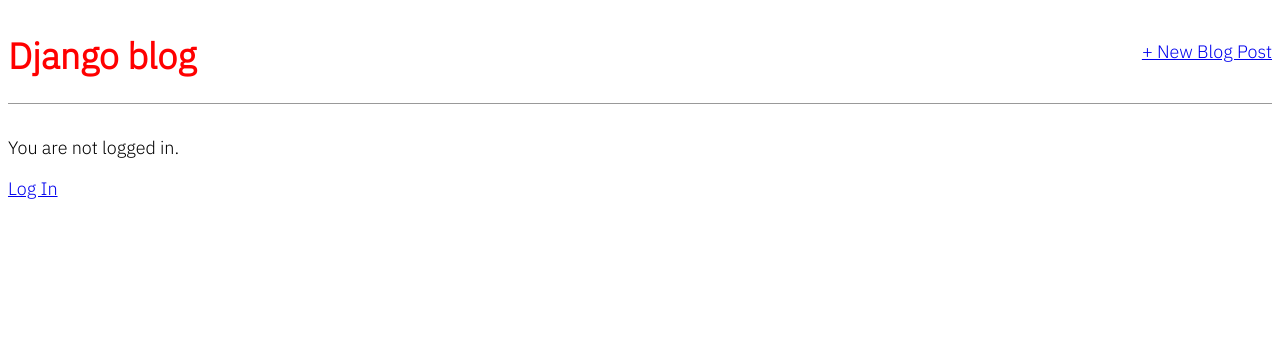
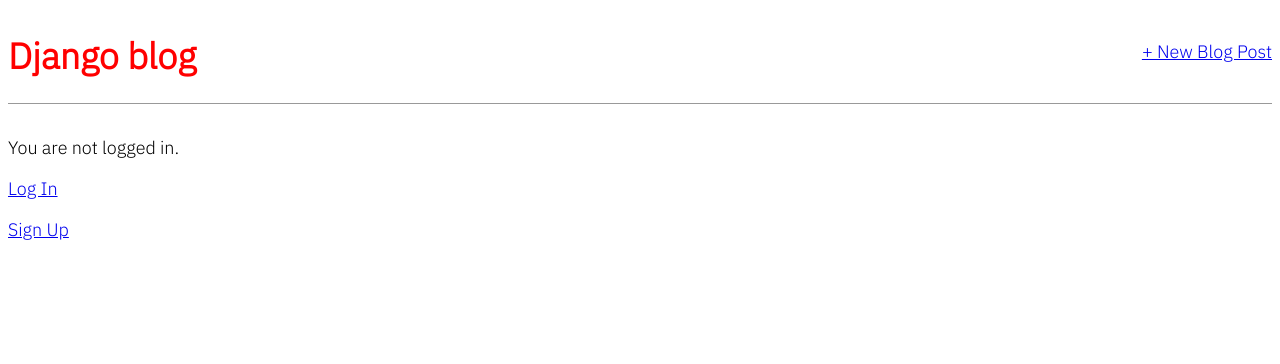
Before and after one commit to CCWebb14/django-blog, a Django app: template templates/home.html in a window 1280 px wide. Shown: the top 364 px of the page. Run offline with Django 4.2, Linux system fonts and the light colour scheme; the template is opened without the code that fills it, so the values that code supplies are empty.

Commit message:
signup html link on base.html if not logged in

```diff
--- a/templates/base.html
+++ b/templates/base.html
@@ -23,7 +23,8 @@
 				<p><a href="{% url 'logout' %}">Log Out</a></p>
 			{% else %}
 				<p>You are not logged in.</p>
-				<a href="{% url 'login' %}">Log In</a>
+				<p><a href="{% url 'login' %}">Log In</a></p>
+				<p><a href="{% url 'signup' %}">Sign Up</a></p>
 			{% endif %}
 			{% block content %}
 			{% endblock content %}
```
Also changed, not shown: db.sqlite3.
